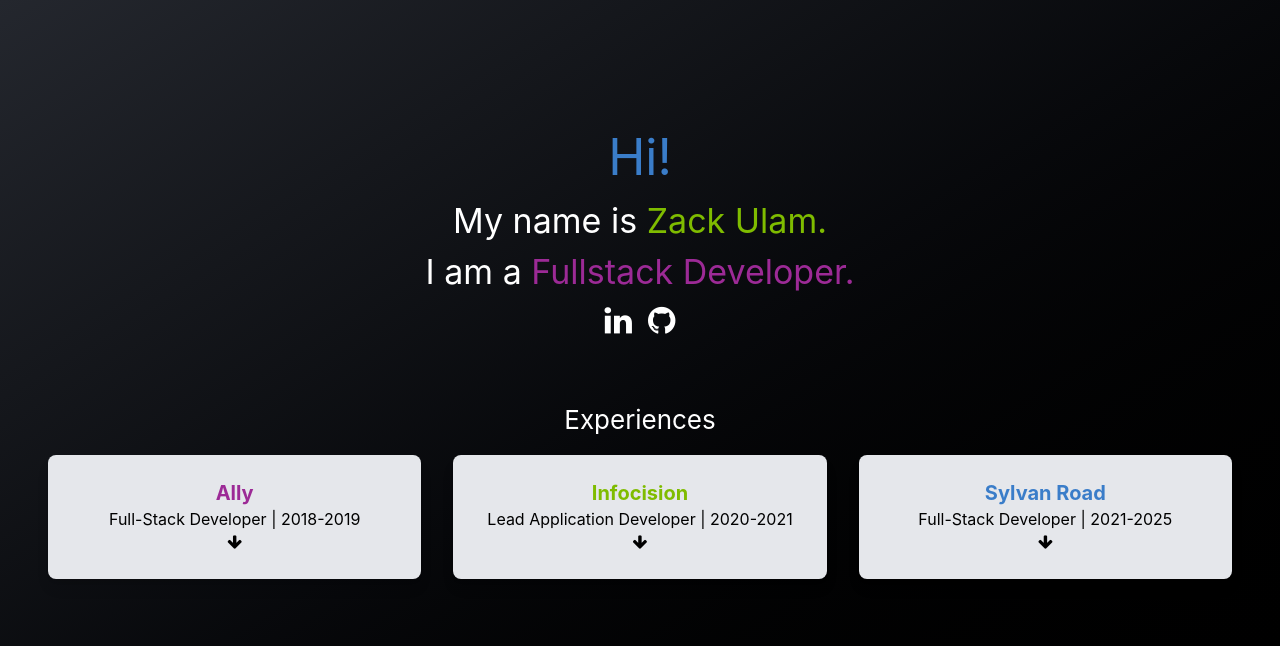
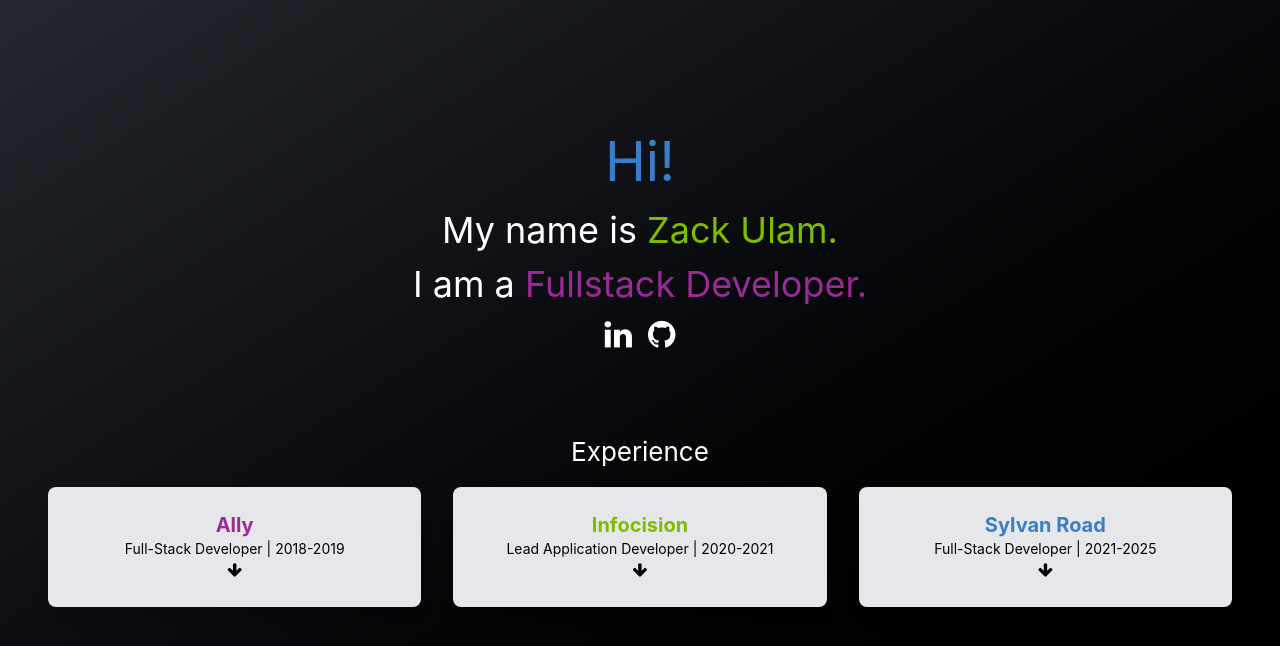
Before and after one commit to zulam/zulam.github.io, a React (Vite) app: page / in a window 1280 px wide. Shown: the top 646 px of the page. Built offline with nearby package versions, Linux system fonts and the light colour scheme.

Commit message:
style updates

```diff
--- a/src/generic_components/ExperienceCard.jsx
+++ b/src/generic_components/ExperienceCard.jsx
@@ -3,14 +3,14 @@ import { useState } from "react";
 function ExperienceCard({ color, company, title, timespan, description }) {
     const [showText, setShowText] = useState(false);
     return (
-        <div className="flex-1 p-4">
+        <div className="flex-1 px-4 my-4 py-0">
             <div
                 className={`p-6 rounded-lg shadow-lg hover:cursor-pointer transition-transform duration-300 hover:scale-104`}
                 style={{ backgroundColor: showText ? color : '#e5e7eb' }} // #e5e7eb is Tailwind's gray-200
                 onClick={() => setShowText(prevState => !prevState)}
             >
-                <p className={`text-xl font-bold ${showText ? 'text-black' : `text-[${color}]`}`}>{company}</p>
-                <p className='text-black text-md'>{title} | {timespan}</p>
+                <p className={`lg:text-xl text-md font-bold ${showText ? 'text-black' : `text-[${color}]`}`}>{company}</p>
+                <p className='text-black lg:text-md text-sm text-black'>{title} | {timespan}</p>
                 <i className={`fa fa-arrow-down text-black ${showText ? '' : 'animate-bounce'}`}></i>
                 {showText && (
                     <>
--- a/src/routes/index.jsx
+++ b/src/routes/index.jsx
@@ -12,7 +12,7 @@ function App() {
 	}, []);
 
 	const allyDescription = (
-		<ul className="list-disc ml-5 text-sm text-left">
+		<ul className="list-disc ml-5 text-xs lg:text-sm text-left">
 			<li>
 				Worked on business-facing applications using C#, HTML, CSS, JavaScript, and SQL in an agile environment.
 				<ul className="list-disc ml-5">
@@ -48,7 +48,7 @@ function App() {
 	);
 
 	const infocisionDescription = (
-		<ul className="list-disc ml-5 text-sm text-left">
+		<ul className="list-disc ml-5 text-xs lg:text-sm text-left">
 			<li>
 				Software support of call center technology for the company’s largest client, as well as several other clients.
 			</li>
@@ -62,7 +62,7 @@ function App() {
 	);
 
 	const sylvanDescription = (
-		<ul className="list-disc ml-5 text-sm text-left">
+		<ul className="list-disc ml-5 text-xs lg:text-sm text-left">
 			<li>
 				Improved asset offloading system that managed the listing, offers, and sale lifecycle, reducing mean time to sell.
 			</li>
@@ -85,17 +85,17 @@ function App() {
 		<div className="text-center">
 			<link rel="stylesheet" href="https://cdnjs.cloudflare.com/ajax/libs/font-awesome/4.7.0/css/font-awesome.min.css" />
 			<header className="min-h-screen items-center flex flex-col bg-linear-to-br from-[#24272e] to-black text-white">
-				<div className="flex flex-col h-[200px] mt-30">
-					<p className="text-[calc(10px+5vmin)] text-[#3a7dc9]">Hi!</p>
-					<p className="text-[calc(10px+3vmin)]">My name is <span className='text-[#7fbc00]'>Zack Ulam.</span></p>
-					<p className="text-[calc(10px+3vmin)]">I am a <span className='text-[#9c2a96]'>Fullstack Developer.</span></p>
+				<div className="flex flex-col mt-30">
+					<p className="text-[calc(15px+5vmin)] text-[#3a7dc9]">Hi!</p>
+					<p className="text-[calc(12px+3vmin)]">My name is <span className='text-[#7fbc00]'>Zack Ulam.</span></p>
+					<p className="text-[calc(12px+3vmin)]">I am a <span className='text-[#9c2a96]'>Fullstack Developer.</span></p>
 					<div className='mt-2'>
 						<a href="https://www.linkedin.com/in/zack-ulam-605220132/" className="fa fa-linkedin fa-2x mr-2 hover:cursor-pointer transition-transform duration-300 hover:scale-120" target="_blank" />
 						<a href="https://github.com/zulam" className=" fa fa-github fa-2x ml-2 hover:cursor-pointer transition-transform duration-300 hover:scale-120" target="_blank" />
 					</div>
 				</div>
-				<p className="text-[calc(10px+2vmin)] mt-20">Experiences</p>
-				<div className="lg:flex sm:columns-1 sm:w-[95vw] overflowY-auto">
+				<p className="text-[calc(10px+2vmin)] mt-20">Experience</p>
+				<div className="lg:flex w-[95vw] overflowY-auto">
 					<ExperienceCard color='#9c2a96' company='Ally' title='Full-Stack Developer' timespan='2018-2019' description={allyDescription} />
 					<ExperienceCard color='#7fbc00' company='Infocision' title='Lead Application Developer' timespan='2020-2021' description={infocisionDescription} />
 					<ExperienceCard color='#3a7dc9' company='Sylvan Road' title='Full-Stack Developer' timespan='2021-2025' description={sylvanDescription} />
```
